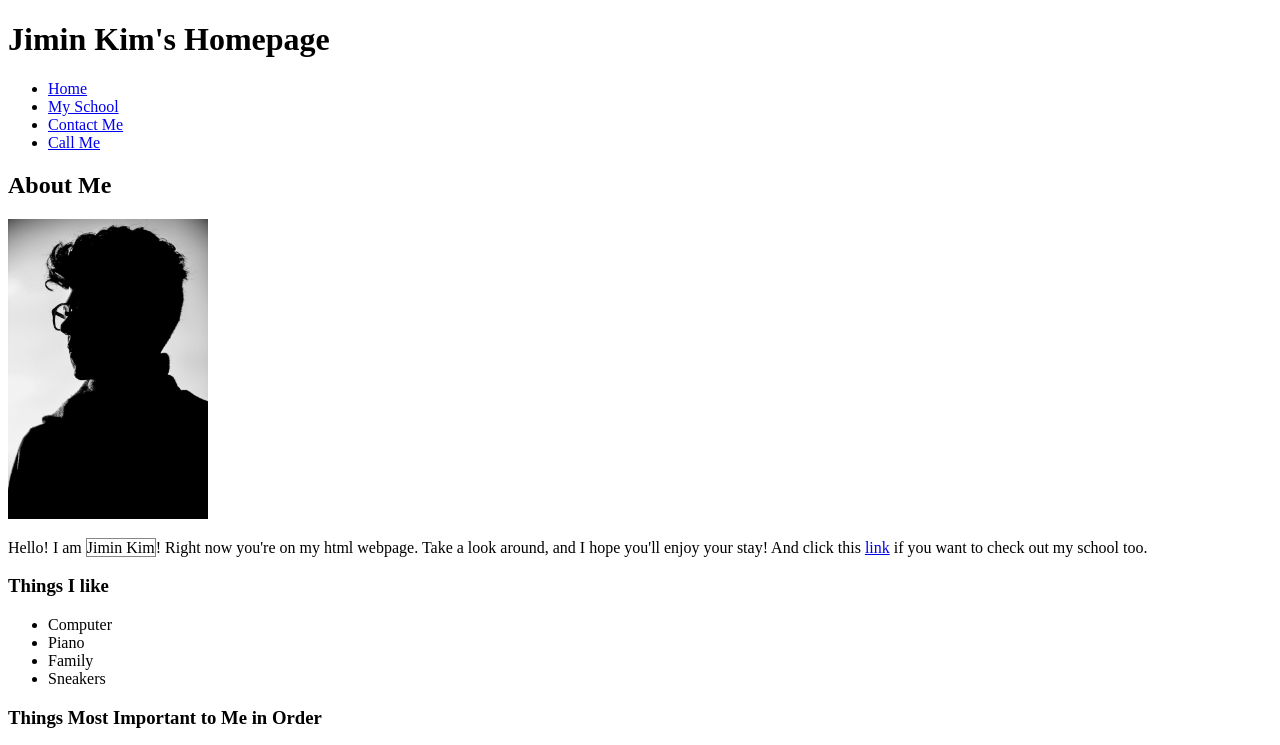
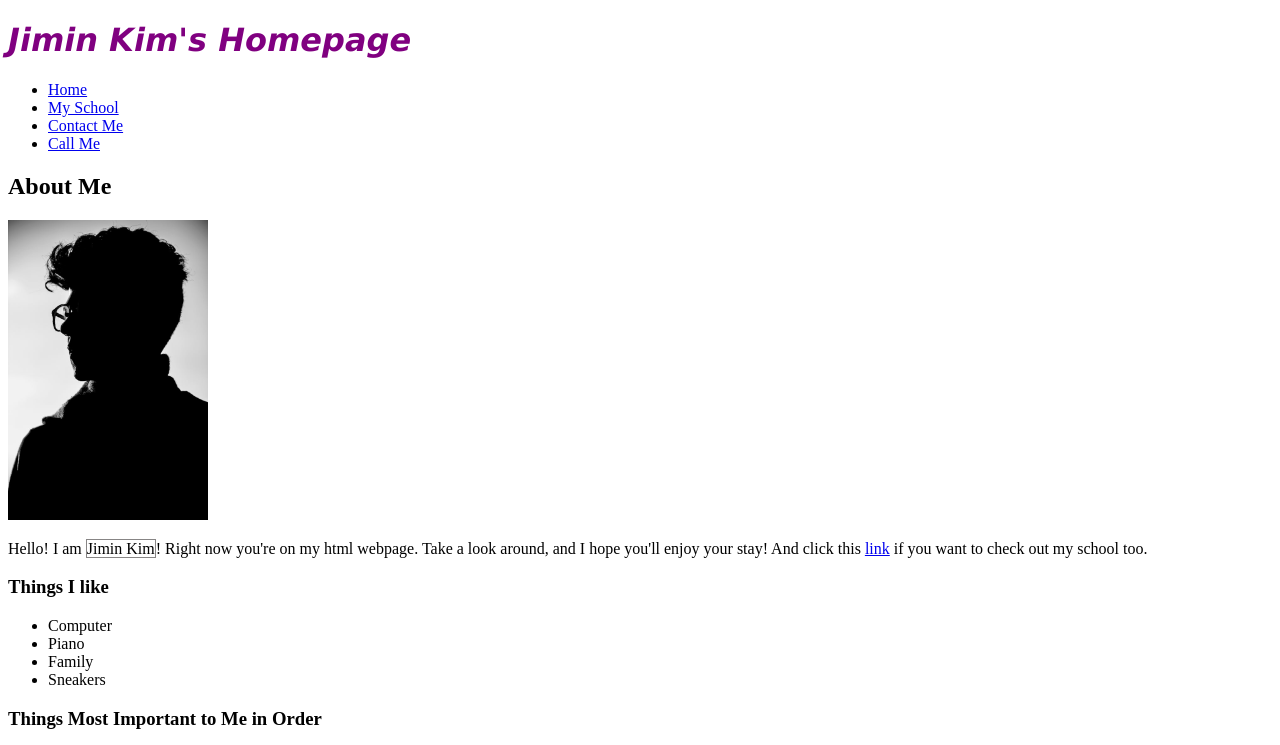
Before and after one commit to jjleesait/jjleesait.github.io, a plain HTML site: page index.html in a window 1280 px wide. Shown: the top 745 px of the page. Drawn offline with Linux system fonts and the light colour scheme.

Commit message:
fixing styles

```diff
--- a/index.html
+++ b/index.html
@@ -1,6 +1,7 @@
 <!DOCTYPE html>
 <html>
     <head>
+        <link rel="stylesheet" href="./styles/style.css">
         <title>
             Lab 1
         </title>
@@ -21,7 +22,7 @@
                     <a href="mailto: jungjoon.lee@edu.sait.ca">Contact Me</a>
                 </li>
                 <li>
-                    <a href="tel:587-555-5555">Call Me</a>
+                    <a href="tel: 587-555-5555">Call Me</a>
                 </li>
             </ul>
         </nav>
--- /dev/null
+++ b/styles/style.css
@@ -0,0 +1,6 @@
+h1 {
+    font-size: xx-large;
+    font-family: Verdana, Geneva, Tahoma, sans-serif;
+    font-style: italic;
+    color: purple;
+}
```
